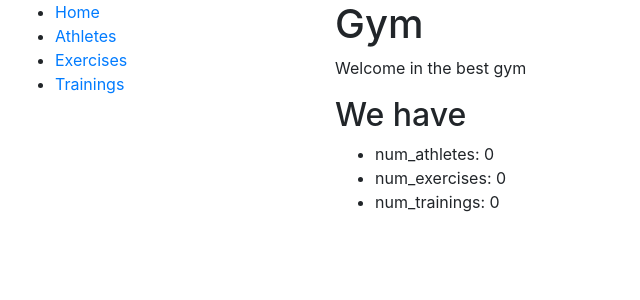
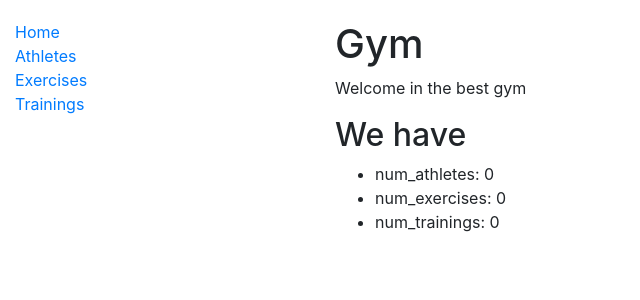
Before and after one commit to Polyakiv-Andrey/sports-training, a Django app: page / in a window 1280 px wide. Shown: the top 300 px of the page, without its empty margins (0-640 px from the left). Run offline with Django 4.2, Linux system fonts and the light colour scheme; data that the repository does not hold is empty.

Commit message:
created directory 'includes' and added there sidebar.html, linck static file to project and added initial css

```diff
--- a/SportsTraining/settings.py
+++ b/SportsTraining/settings.py
@@ -121,6 +121,10 @@ USE_TZ = True
 
 STATIC_URL = 'static/'
 
+STATICFILES_DIRS = [
+    BASE_DIR / "static",
+]
+
 # Default primary key field type
 # https://docs.djangoproject.com/en/4.1/ref/settings/#default-auto-field
 
--- a/SportsTraining/urls.py
+++ b/SportsTraining/urls.py
@@ -13,10 +13,12 @@ Including another URLconf
     1. Import the include() function: from django.urls import include, path
     2. Add a URL to urlpatterns:  path('blog/', include('blog.urls'))
 """
+from django.conf import settings
+from django.conf.urls.static import static
 from django.contrib import admin
 from django.urls import path, include
 
 urlpatterns = [
     path('admin/', admin.site.urls),
     path('', include('gym.urls', namespace='gym'))
-]
+] + static(settings.STATIC_URL, document_root=settings.STATIC_ROOT)
--- a/gym/views.py
+++ b/gym/views.py
@@ -1,4 +1,3 @@
-from django.http import HttpResponse
 from django.shortcuts import render
 
 from gym.models import Athlete, Exercise, Training
--- /dev/null
+++ b/static/css/styles.css
@@ -0,0 +1,8 @@
+body {
+    margin-top: 20px;
+}
+
+.sidebar-nav {
+    padding: 0;
+    list-style: none;
+}
--- a/templates/base.html
+++ b/templates/base.html
@@ -10,18 +10,15 @@
   {% block title %}
     <title>Gym</title>
   {% endblock %}
+ {% load static %}
+  <link rel="stylesheet" href="{% static 'css/styles.css' %}">
 </head>
 <body>
   <div class="container-fluid">
     <div class="row">
       <div class="col-sm-3">
         {% block sidebar %}
-        <ul>
-          <li><a href="{% url 'gym:index' %}">Home</a></li>
-          <li><a href="#">Athletes</a></li>
-          <li><a href="#">Exercises</a></li>
-          <li><a href="#">Trainings</a></li>
-        </ul>
+         {% include 'includes/sidebar.html' %}
         {% endblock %}
       </div>
       <div class="col-sm-9">
--- /dev/null
+++ b/templates/includes/sidebar.html
@@ -0,0 +1,6 @@
+<ul class="sidebar-nav">
+  <li><a href="{% url 'gym:index' %}">Home</a></li>
+  <li><a href="#">Athletes</a></li>
+  <li><a href="#">Exercises</a></li>
+  <li><a href="#">Trainings</a></li>
+</ul>
```
